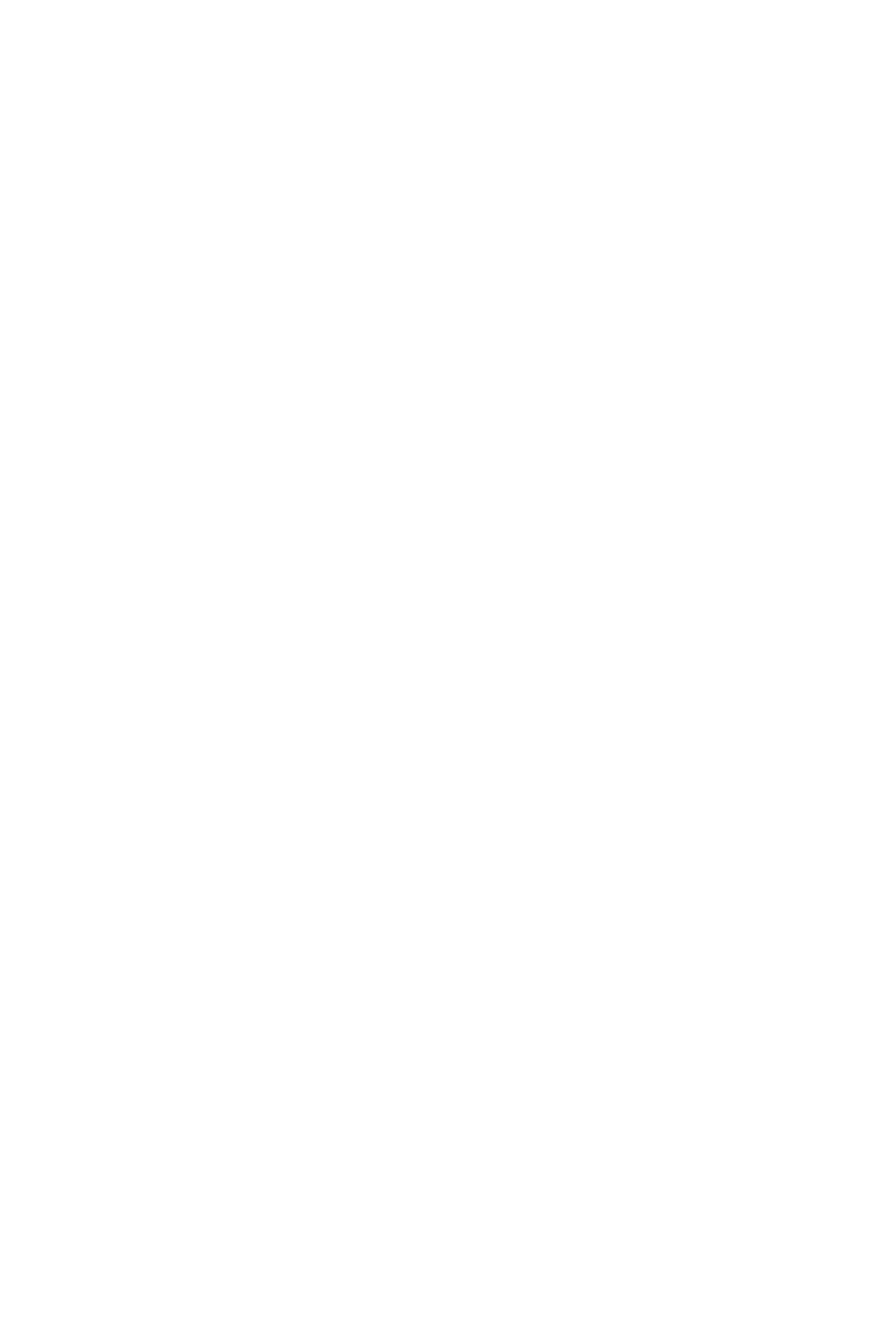
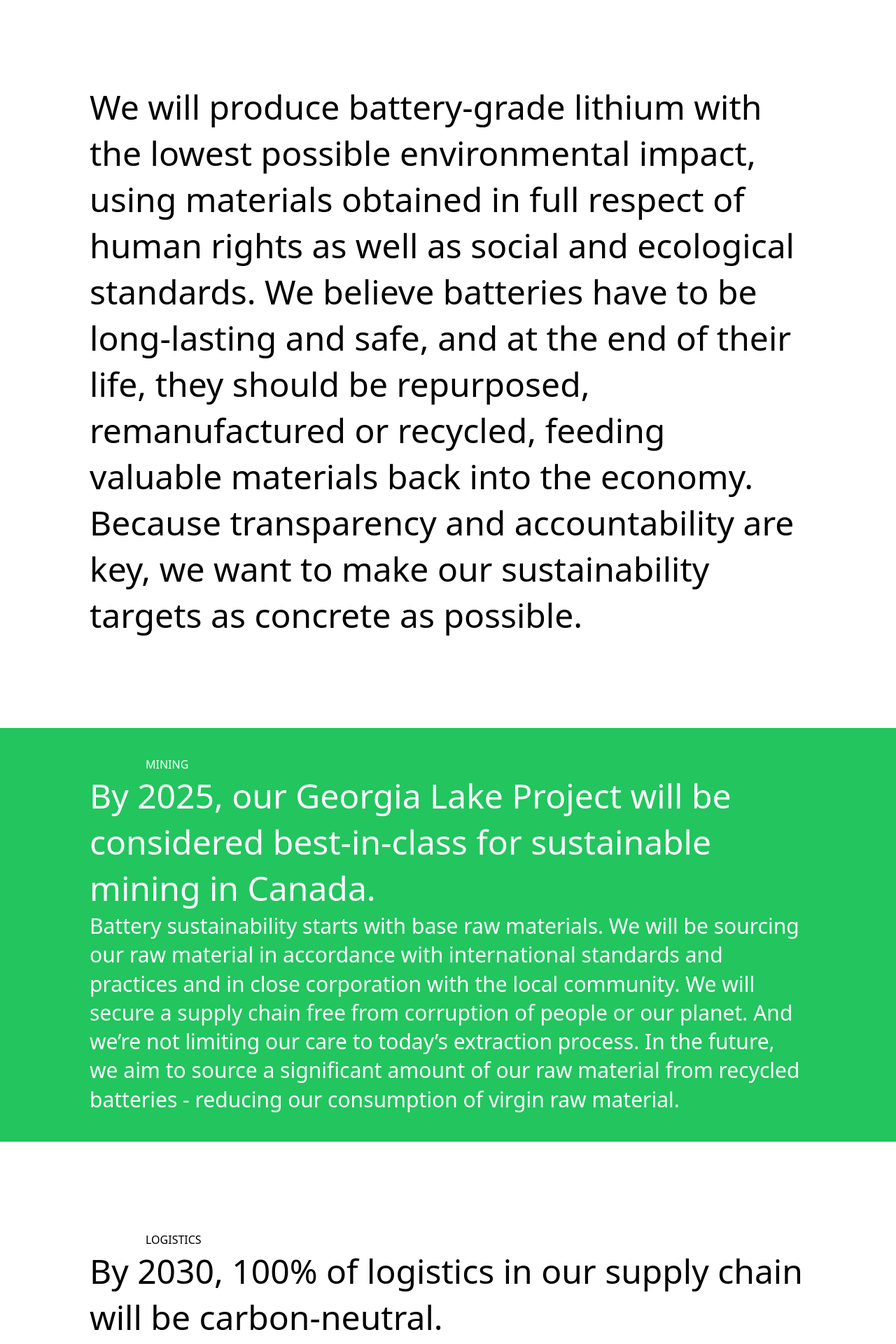
Before and after one commit to chrissiemhrk/rocktech, a Next.js app: page /sustainability in a window 1280 px wide. Before the commit this address had no page. Shown: the part 840-2760 px from the top of the page at 70% size. Before the commit the page ends 800 px from the top, so only its background shows below. Built offline with nearby package versions, Linux system fonts and the light colour scheme.

Commit message:
feat: add sustainability page

```diff
--- /dev/null
+++ b/pages/sustainability.js
@@ -0,0 +1,114 @@
+import React from "react";
+import Footer from "../components/footer";
+import Header from "../components/header";
+
+const Sustainability = () => {
+  return (
+    <>
+      <Header />
+      <main>
+        <section className="heroSust px-52 text-white"></section>
+        <section className="px-32 mt-10">
+          <h2 className="pl-20 uppercase">Sustainability</h2>
+          <p className="text-8xl font-thin">
+            No lithium. No batteries. No electric cars. No clean future.
+          </p>
+        </section>
+        <section className="px-32 my-32">
+          <p className="text-5xl font-thin leading-snug">
+            We will produce battery-grade lithium with the lowest possible
+            environmental impact, using materials obtained in full respect of
+            human rights as well as social and ecological standards. We believe
+            batteries have to be long-lasting and safe, and at the end of their
+            life, they should be repurposed, remanufactured or recycled, feeding
+            valuable materials back into the economy. Because transparency and
+            accountability are key, we want to make our sustainability targets
+            as concrete as possible.
+          </p>
+        </section>
+        <section className="px-32 my-32 bg-green-500 text-white py-10">
+          <h2 className="pl-20 uppercase">mining</h2>
+          <p className="text-5xl font-thin leading-snug">
+            By 2025, our Georgia Lake Project will be considered best-in-class
+            for sustainable mining in Canada.
+          </p>
+          <p className="text-3xl font-thin leading-snug">
+            Battery sustainability starts with base raw materials. We will be
+            sourcing our raw material in accordance with international standards
+            and practices and in close corporation with the local community. We
+            will secure a supply chain free from corruption of people or our
+            planet. And we’re not limiting our care to today’s extraction
+            process. In the future, we aim to source a significant amount of our
+            raw material from recycled batteries - reducing our consumption of
+            virgin raw material.
+          </p>
+        </section>
+        <section className="px-32 my-32 ">
+          <h2 className="pl-20 uppercase">Logistics</h2>
+          <p className="text-5xl font-thin leading-snug">
+            By 2030, 100% of logistics in our supply chain will be
+            carbon-neutral.
+          </p>
+          <p className="text-3xl font-thin leading-snug">
+            We are in the mineral business. Our battery material production will
+            come with a substantial need for logistics. We continuously work
+            towards shorter supply routes and less resourceful ways of
+            transportation. We start with battery-powered vehicles and machinery
+            on our own properties, and aim for carbon-neutrality in the choice
+            of our shipping carriers. Wherever possible, we choose
+            carbon-neutral logistics, and work with certified offset programs
+            where this is not yet possible.
+          </p>
+        </section>
+        <section className="px-32 my-32 bg-green-500 text-white py-10">
+          <h2 className="pl-20 uppercase">converter</h2>
+          <p className="text-5xl font-thin leading-snug">
+            By 2025, 100% of our converter sites will be powered by locally
+            sourced renewable energy.
+          </p>
+          <p className="text-3xl font-thin leading-snug">
+            Processing raw material requires a lot of energy. Wherever we
+            operate and manufacture, we commit to using clean, locally sourced
+            renewable energy. We continuously strive for ways to minimize our
+            plant’s footprint regarding land use, water and waste management and
+            effectively reduce the carbon footprint that comes with our product.
+          </p>
+        </section>
+        <section className="px-32 my-32 ">
+          <h2 className="pl-20 uppercase">Tracking</h2>
+          <p className="text-5xl font-thin leading-snug">
+            By 2025, every Rock Tech product comes with a material passport from
+            cradle-to-gate.
+          </p>
+          <p className="text-3xl font-thin leading-snug">
+            We can only manage what we quantify. Without evidence from data,
+            sustainability targets are meaningless. That’s why we strive for a
+            full understanding of our product performance and impact by
+            collecting large amounts of data over the entire lifecycle. We will
+            help track our products from the first step of the lifecycle all the
+            way to recycling. We share our insights with stakeholders to
+            accelerate the transition to more sustainable battery production.
+          </p>
+        </section>
+        <section className="px-32 mt-32 bg-green-500 text-white py-10">
+          <h2 className="pl-20 uppercase">recycling</h2>
+          <p className="text-5xl font-thin leading-snug">
+            By 2030, 50% of raw materials for our converters will come from
+            recycling.
+          </p>
+          <p className="text-3xl font-thin leading-snug">
+            Most batteries go to waste with no recovery of its valuable parts.
+            For bulk metals, recycling practices are well established, but this
+            is not yet the case for many energy transition metals such as
+            lithium. Today, less than 1% of lithium is being recycled. We are
+            here to change that. For every kilogram of lithium we sell, we want
+            to reclaim a kilogram of end-of-life batteries.
+          </p>
+        </section>
+      </main>
+      <Footer />
+    </>
+  );
+};
+
+export default Sustainability;
```
Also changed, not shown: public/images/heroSust.png (added).
